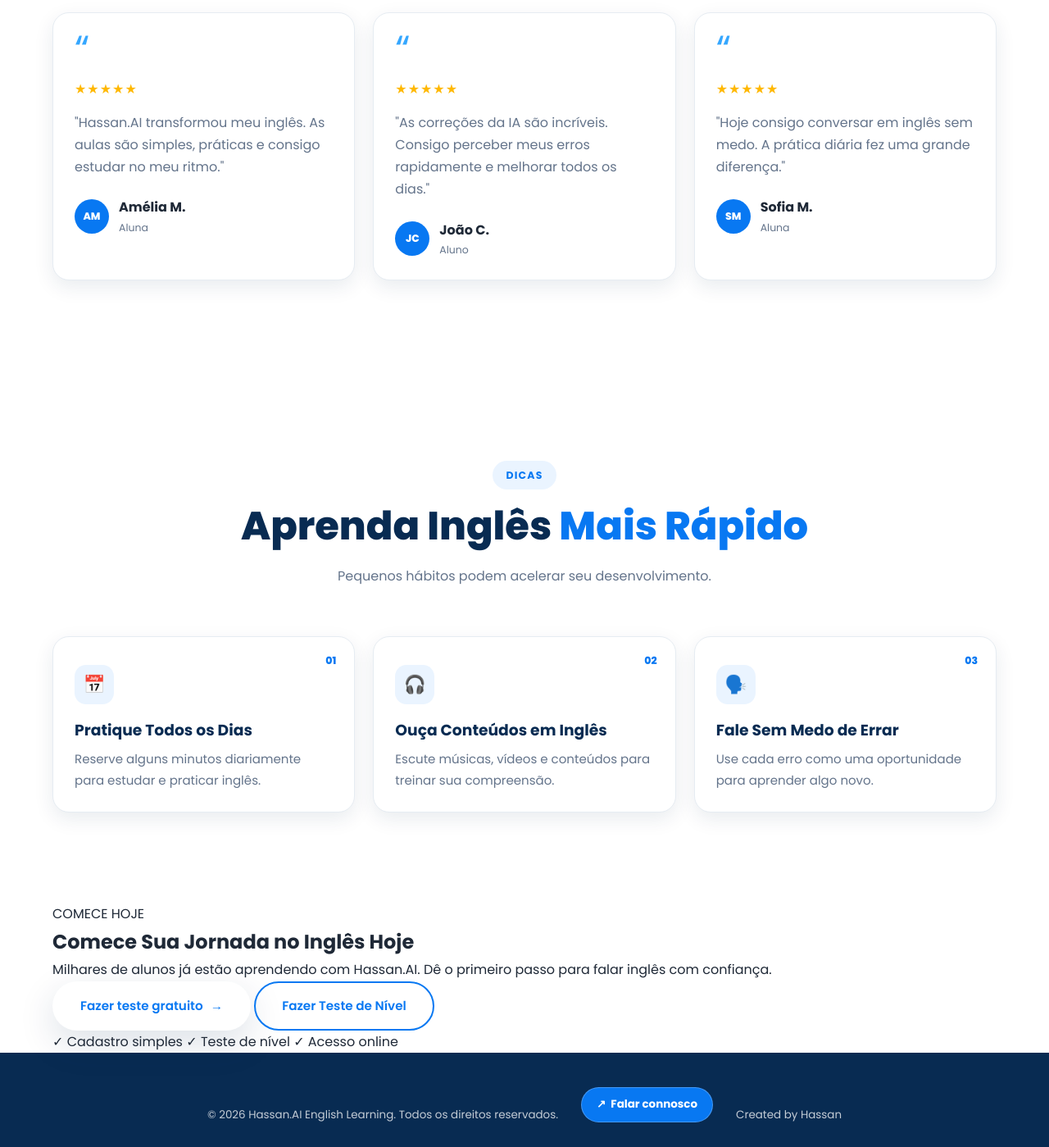
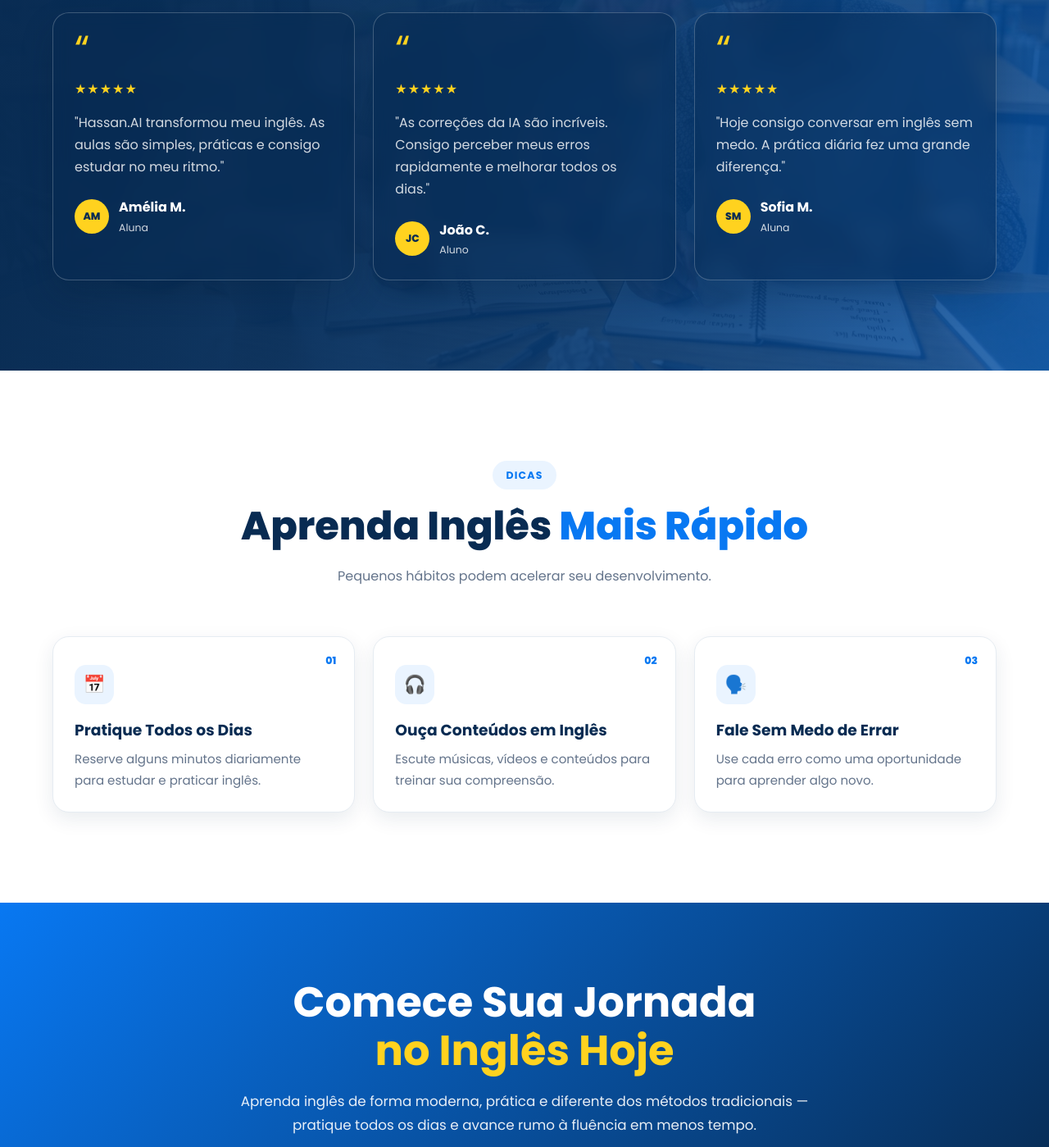
Before and after one commit to n4dirassan/speak-ai, a website: page index.html in a window 1280 px wide. Shown: the part 4260-5659 px from the top of the page at 82% size. Drawn offline with Linux system fonts and the light colour scheme.

Commit message:
Refine CTA and student testimonials

```diff
--- a/index.html
+++ b/index.html
@@ -645,33 +645,14 @@
 
             <div class="container cta-container">
 
-                <span class="cta-badge">COMECE HOJE</span>
-
                 <h2>
                     Comece Sua Jornada
                     <span>no Inglês Hoje</span>
                 </h2>
 
                 <p>
-                    Milhares de alunos já estão aprendendo com Hassan.AI.
-                    Dê o primeiro passo para falar inglês com confiança.
+                    Aprenda inglês de forma moderna, prática e diferente dos métodos tradicionais — pratique todos os dias e avance rumo à fluência em menos tempo.
                 </p>
-
-                <div class="cta-buttons">
-                    <a class="btn btn-white btn-large" href="#teste">
-                        Fazer teste gratuito <span aria-hidden="true">→</span>
-                    </a>
-
-                    <a class="btn btn-outline btn-large" href="#teste">
-                        Fazer Teste de Nível
-                    </a>
-                </div>
-
-                <div class="cta-benefits">
-                    <span>✓ Cadastro simples</span>
-                    <span>✓ Teste de nível</span>
-                    <span>✓ Acesso online</span>
-                </div>
 
             </div>
         </section>
--- a/style.css
+++ b/style.css
@@ -936,9 +936,114 @@ select {
 }
 
 .quote {
-    color: var(--light-blue);
+    color: #ffd21f;
     font-size: 3rem;
     line-height: 0.8;
+}
+
+.testimonials {
+    position: relative;
+    isolation: isolate;
+    overflow: hidden;
+    color: var(--white);
+    background:
+        linear-gradient(110deg, rgba(8, 43, 82, 0.96), rgba(8, 120, 242, 0.72)),
+        url("hero.jpg") center / cover no-repeat;
+}
+
+.testimonials::before {
+    content: "";
+    position: absolute;
+    inset: 0;
+    z-index: -1;
+    background: linear-gradient(90deg, rgba(8, 43, 82, 0.88), rgba(8, 43, 82, 0.32));
+}
+
+.testimonials-heading h2,
+.testimonials-heading p {
+    color: var(--white);
+}
+
+.testimonials-heading h2 span {
+    color: #ffd21f;
+}
+
+.testimonials-heading .section-label {
+    color: #ffd21f;
+    background: rgba(255, 210, 31, 0.14);
+    border-color: rgba(255, 210, 31, 0.38);
+}
+
+.testimonials .testimonial-card {
+    color: var(--white);
+    background: rgba(8, 43, 82, 0.46);
+    border-color: rgba(255, 255, 255, 0.22);
+    box-shadow: 0 18px 40px rgba(4, 24, 46, 0.2);
+    -webkit-backdrop-filter: blur(10px);
+    backdrop-filter: blur(10px);
+}
+
+.testimonials .testimonial-card:hover {
+    border-color: rgba(255, 210, 31, 0.7);
+    box-shadow: 0 22px 48px rgba(4, 24, 46, 0.3);
+}
+
+.testimonials .testimonial-card p,
+.testimonials .student-profile span {
+    color: rgba(255, 255, 255, 0.82);
+}
+
+.testimonials .student-avatar {
+    color: var(--dark-blue);
+    background: #ffd21f;
+}
+
+.testimonials .stars {
+    color: #ffd21f;
+}
+
+.cta-section {
+    position: relative;
+    overflow: hidden;
+    padding: 92px 0;
+    color: var(--white);
+    background: linear-gradient(135deg, var(--primary-blue), var(--dark-blue));
+}
+
+.cta-container {
+    position: relative;
+    z-index: 1;
+    max-width: 820px;
+    text-align: center;
+}
+
+.cta-container h2 {
+    margin-bottom: 18px;
+    color: var(--white);
+    font-size: clamp(2rem, 4vw, 3.5rem);
+    line-height: 1.15;
+}
+
+.cta-container h2 span {
+    display: block;
+    color: #ffd21f;
+}
+
+.cta-container p {
+    max-width: 760px;
+    margin: 0 auto;
+    color: rgba(255, 255, 255, 0.9);
+    font-size: 1.05rem;
+}
+
+@media (max-width: 640px) {
+    .cta-section {
+        padding: 70px 0;
+    }
+
+    .cta-container p {
+        font-size: 0.96rem;
+    }
 }
 
 .testimonial-card .stars {
```
